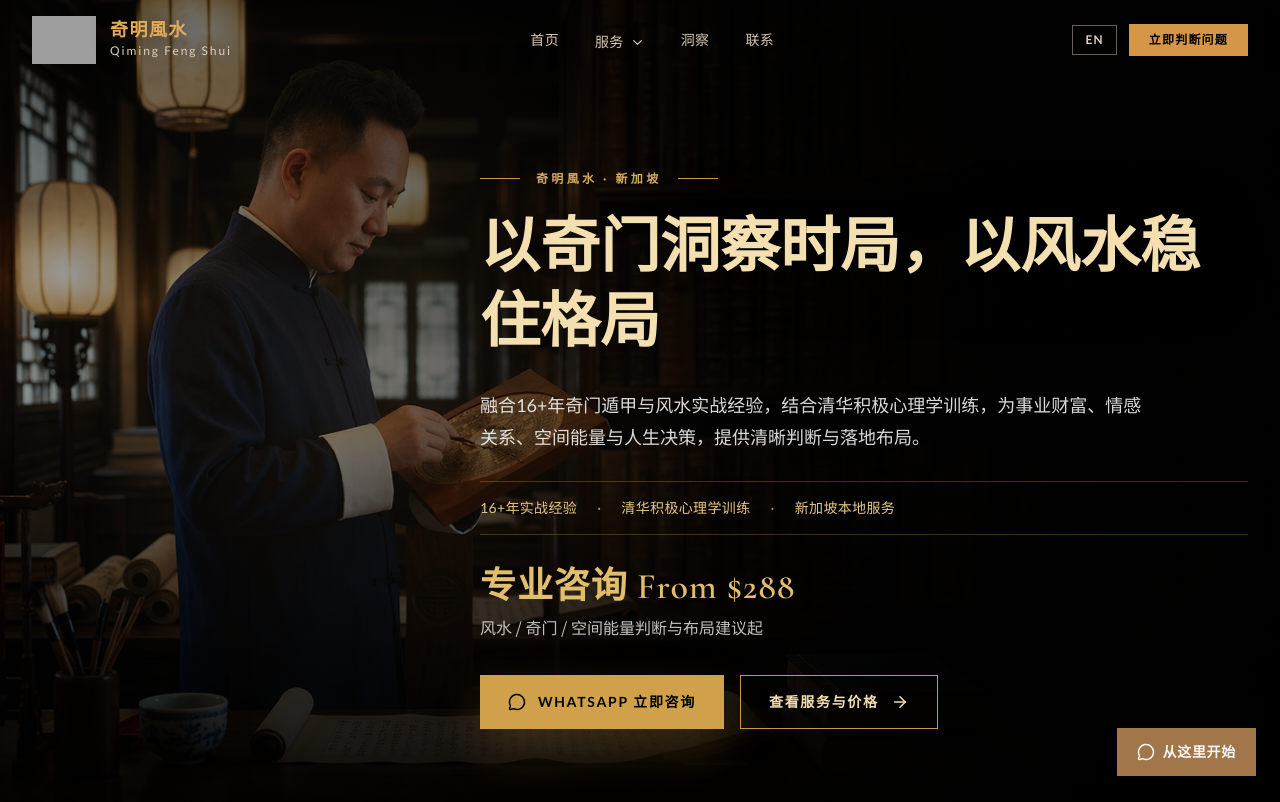
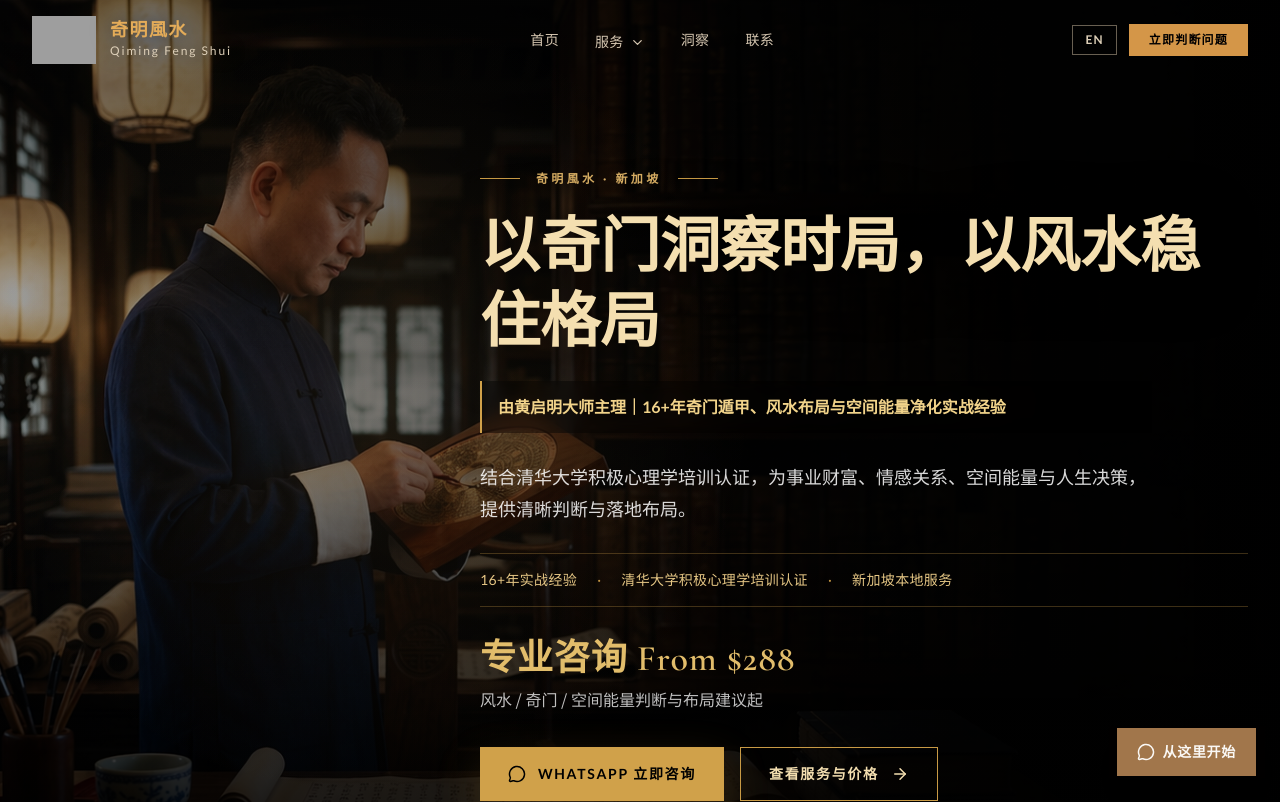
Before and after one commit to BODHIWONG/qmfeng-website, a Next.js app: page / in a window 1280 px wide. Shown: the top 802 px of the page. Built offline with nearby package versions, Linux system fonts and the light colour scheme; grey boxes are pictures that could not be loaded.

Commit message:
Add Master Qiming identity and Tsinghua certification to hero

```diff
--- a/components/hero-simple.tsx
+++ b/components/hero-simple.tsx
@@ -66,10 +66,26 @@ export default function HeroSimple() {
             )}
           </motion.h1>
 
+          <motion.div
+            initial={{ opacity: 0, y: 20 }}
+            animate={{ opacity: 1, y: 0 }}
+            transition={{ duration: 0.65, delay: 0.14 }}
+            className="mt-5 max-w-2xl border-l-2 border-[#d0a14a] bg-black/35 px-4 py-3 text-sm font-semibold leading-7 text-[#f1d38a] backdrop-blur-sm md:text-base"
+            style={{
+              fontFamily:
+                "var(--font-lato), var(--font-noto-sans), sans-serif",
+            }}
+          >
+            {t(
+              "由黄启明大师主理｜16+年奇门遁甲、风水布局与空间能量净化实战经验",
+              "Led by Master Huang Qiming | 16+ years in Qi Men Dun Jia, Feng Shui layout and space energy purification"
+            )}
+          </motion.div>
+
           <motion.p
             initial={{ opacity: 0, y: 24 }}
             animate={{ opacity: 1, y: 0 }}
-            transition={{ duration: 0.65, delay: 0.16 }}
+            transition={{ duration: 0.65, delay: 0.2 }}
             className="mt-7 max-w-2xl text-base leading-8 text-white/85 md:text-lg"
             style={{
               fontFamily:
@@ -77,15 +93,15 @@ export default function HeroSimple() {
             }}
           >
             {t(
-              "融合16+年奇门遁甲与风水实战经验，结合清华积极心理学训练，为事业财富、情感关系、空间能量与人生决策，提供清晰判断与落地布局。",
-              "With 16+ years of practical Qi Men Dun Jia and Feng Shui experience, combined with positive psychology training, we provide clear guidance and actionable solutions for wealth, relationships, space energy, and major life decisions."
+              "结合清华大学积极心理学培训认证，为事业财富、情感关系、空间能量与人生决策，提供清晰判断与落地布局。",
+              "Combining Tsinghua University Positive Psychology Training Certification with traditional Chinese metaphysics, we provide clear guidance and actionable solutions for wealth, relationships, space energy, and major life decisions."
             )}
           </motion.p>
 
           <motion.div
             initial={{ opacity: 0, y: 22 }}
             animate={{ opacity: 1, y: 0 }}
-            transition={{ duration: 0.6, delay: 0.24 }}
+            transition={{ duration: 0.6, delay: 0.28 }}
             className="mt-7 flex flex-wrap gap-x-5 gap-y-3 border-y border-[#c89a45]/30 py-4 text-sm font-medium tracking-wide text-[#e6c785]"
             style={{
               fontFamily:
@@ -94,7 +110,7 @@ export default function HeroSimple() {
           >
             <span>{t("16+年实战经验", "16+ Years Practice")}</span>
             <span className="text-[#c89a45]">·</span>
-            <span>{t("清华积极心理学训练", "Positive Psychology Training")}</span>
+            <span>{t("清华大学积极心理学培训认证", "Tsinghua Positive Psychology Certification")}</span>
             <span className="text-[#c89a45]">·</span>
             <span>{t("新加坡本地服务", "Singapore Local Service")}</span>
           </motion.div>
@@ -102,7 +118,7 @@ export default function HeroSimple() {
           <motion.div
             initial={{ opacity: 0, y: 20 }}
             animate={{ opacity: 1, y: 0 }}
-            transition={{ duration: 0.6, delay: 0.32 }}
+            transition={{ duration: 0.6, delay: 0.36 }}
             className="mt-8"
           >
             <div
@@ -126,7 +142,7 @@ export default function HeroSimple() {
           <motion.div
             initial={{ opacity: 0, y: 18 }}
             animate={{ opacity: 1, y: 0 }}
-            transition={{ duration: 0.6, delay: 0.4 }}
+            transition={{ duration: 0.6, delay: 0.44 }}
             className="mt-9 flex flex-col gap-4 sm:flex-row"
           >
             <a
```
